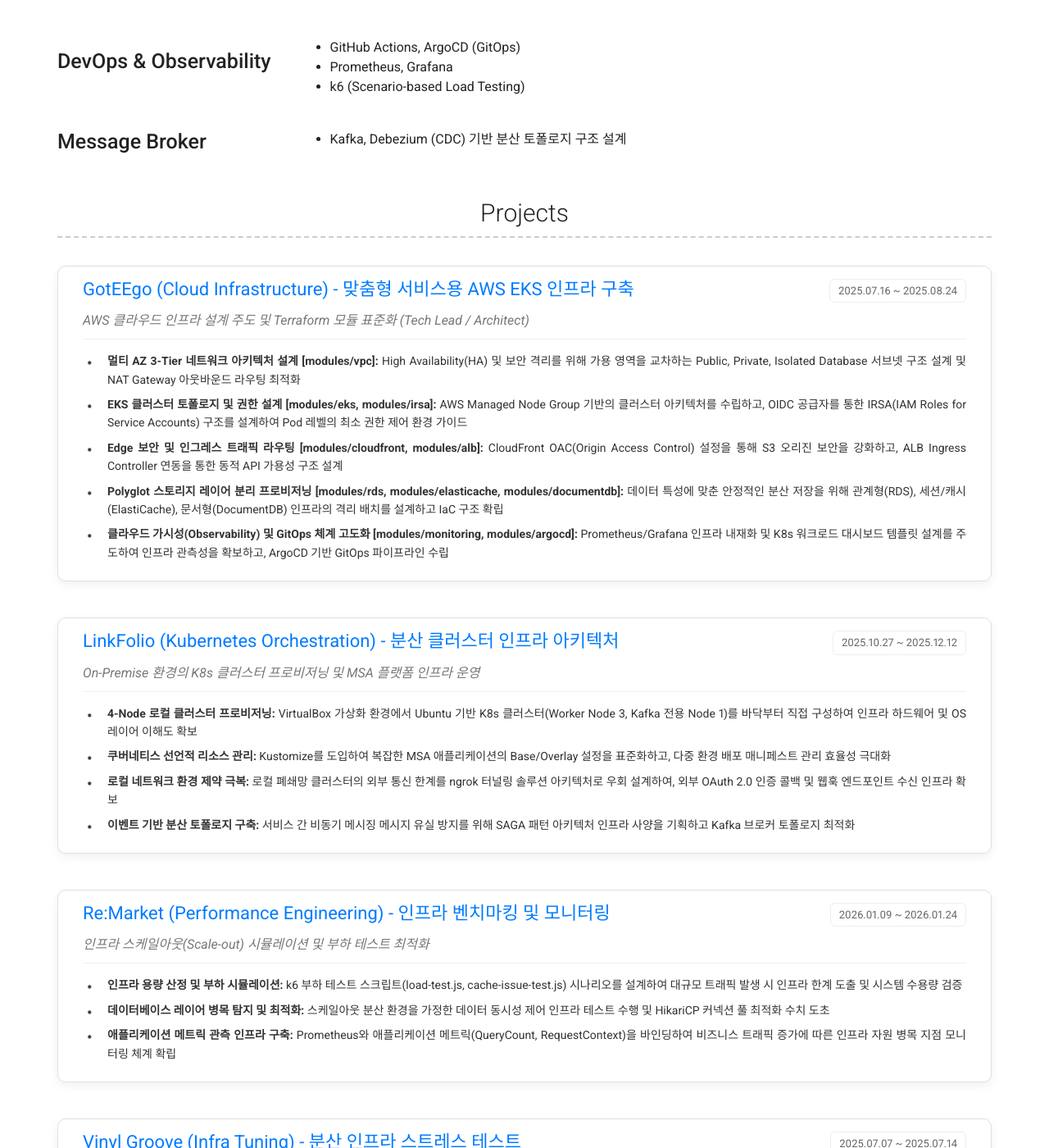
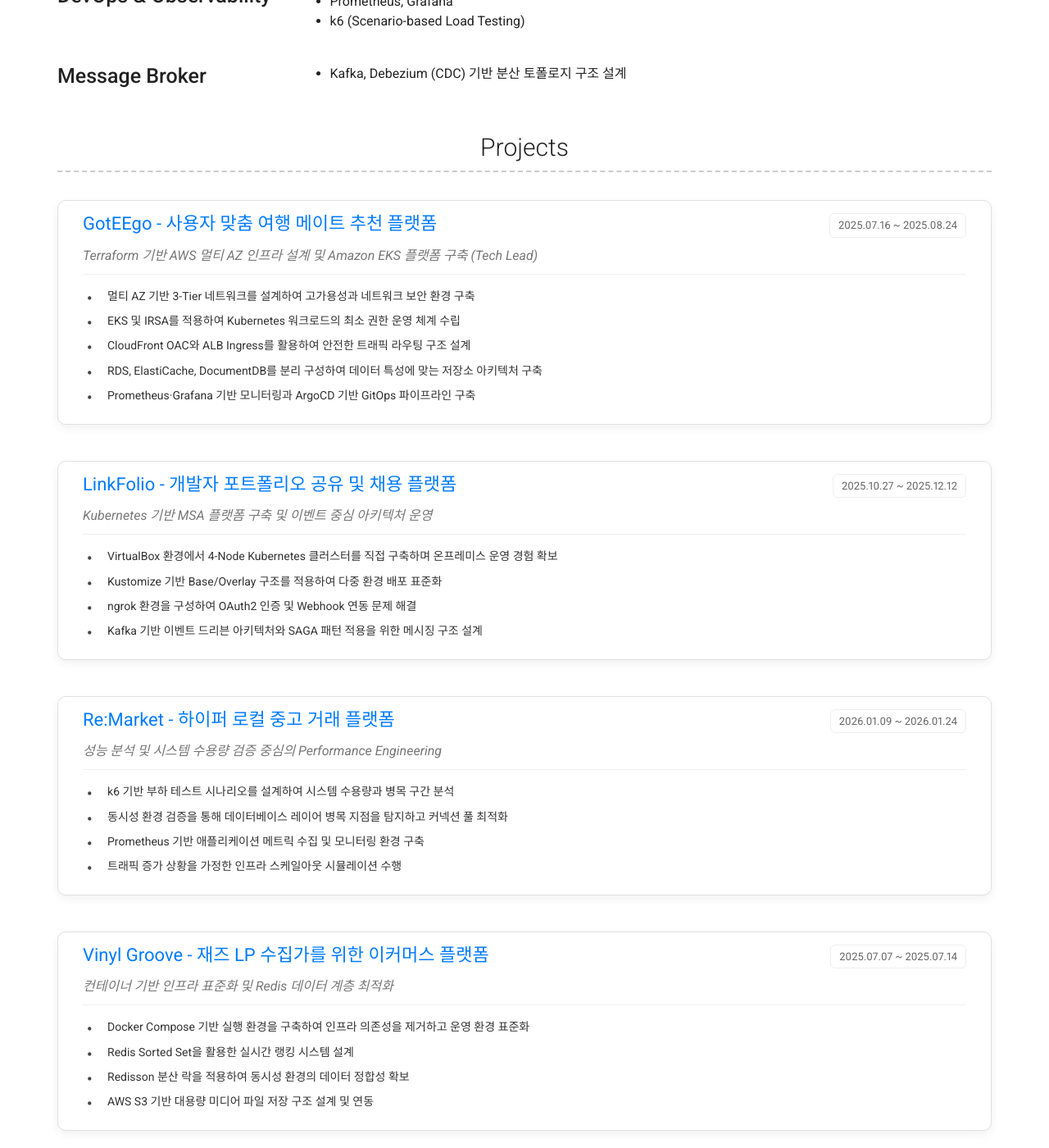
Before and after one commit to HeoJunHyoung/cloud-resume, a Jekyll site: the page built from index.md, in a window 1280 px wide and 1400 px high, scrolled down 1017 px. Shown: the whole window at 82% size. Built offline with Jekyll 4.4.1, drawn with Linux system fonts in a browser that asks for light colours; nearby versions of some CDN libraries; some of the changed text lies outside the part shown.

Commit message:
Update _config.yml

```diff
--- a/_config.yml
+++ b/_config.yml
@@ -31,19 +31,18 @@ about_profile_image: images/profile.png
 about_content: |
   <div class="slogan-container">
     <span class="quote-mark">“</span>
-      <span class="slogan-text">애플리케이션 아키텍처와 트래픽 흐름을 완벽히 이해하는 클라우드 엔지니어</span>
+      <span class="slogan-text">애플리케이션과 인프라를 함께 이해하는 클라우드 엔지니어</span>
     <span class="quote-mark">”</span>
   </div>
 
-  서비스의 맥락과 데이터 흐름을 이해한 상태에서 안정적이고 확장 가능한 클라우드 인프라를 설계·운영하는 **클라우드 및 플랫폼 엔지니어**를 지향하고 있습니다.
+  서비스의 데이터 흐름과 애플리케이션 아키텍처를 이해하고, 이를 바탕으로 안정적이고 확장 가능한 클라우드 플랫폼을 설계·운영하는 엔지니어를 지향합니다.
 
-  Terraform을 활용한 **인프라 코드화(IaC)**를 기반으로 **AWS 멀티 AZ 환경의 3-Tier 아키텍처**와 **Amazon EKS 기반 Kubernetes 환경**을 구축하였으며, 온프레미스 환경에서는 **kubeadm을 활용한 Kubernetes 클러스터**를 직접 구성하며 컨테이너 네트워크와 클러스터 운영 원리를 학습했습니다.
+  Terraform으로 AWS 멀티 AZ 인프라와 Amazon EKS 환경을 구축하며 IaC 및 컨테이너 오케스트레이션 역량을 쌓았고, Kafka·Redis 기반 분산 시스템을 구성하며 서비스와 인프라를 함께 바라보는 시야를 넓혀왔습니다.
 
-  또한 **Kafka와 Redis를 활용한 분산 시스템 아키텍처**를 구현하며 서비스 레벨의 데이터 흐름과 인프라 구조를 함께 이해하고자 노력했습니다. 단순히 인프라를 구축하는 것에 그치지 않고 **k6 기반 부하 테스트**를 수행하여 시스템의 한계를 측정하고, **Prometheus와 Grafana 기반의 Observability 환경**을 구축하여 병목 지점을 분석하고 개선한 경험이 있습니다.
+  특히 구축한 시스템을 안정적으로 운영하기 위해 k6 부하 테스트와 Prometheus·Grafana 기반 모니터링 체계를 직접 설계했습니다. 이를 통해 시스템 병목 구간을 분석하고 개선하며, GitOps 기반 자동화와 Observability 향상에 지속적으로 관심을 가지고 있습니다.
 
-  안정적인 서비스 운영을 위해 **GitOps 기반 배포 자동화**와 운영 효율성 향상에 관심을 가지고 있으며, 지금까지 **250여 건 이상의 기술 포스트**를 작성하며 인프라 구축 과정에서 얻은 경험과 트러블슈팅 사례를 기록하고 공유하고 있습니다.
+  이 모든 학습 여정을 기록하기 위해 지금까지 250건 이상의 기술 블로그를 운영하며, 꾸준히 성장하는 엔지니어의 증거를 남기고 있습니다.
 
-  지속적인 학습과 자동화를 통해 안정적인 클라우드 플랫폼을 구축하고 운영할 수 있는 **인프라 엔지니어**로 성장하는 것이 목표입니다.
 
 
 # Content Configuration
@@ -71,6 +70,8 @@ content:
         description: |
           * Kafka, Debezium (CDC) 기반 분산 토폴로지 구조 설계
 
+
+
   - title: Projects
     layout: list
     content:
@@ -79,17 +80,21 @@ content:
         description: |
           <div class="project-card">
             <div class="project-card-header">
-              <a href="https://github.com/heojunhyoung/goteego-backend" class="project-title-link" target="_blank">GotEEgo (Cloud Infrastructure) - 맞춤형 서비스용 AWS EKS 인프라 구축</a>
+              <a href="https://github.com/heojunhyoung/goteego-backend" class="project-title-link" target="_blank">GotEEgo - 사용자 맞춤 여행 메이트 추천 플랫폼</a>
               <div class="project-card-date">2025.07.16 ~ 2025.08.24</div>
             </div>
-            <div class="project-card-subtitle">AWS 클라우드 인프라 설계 주도 및 Terraform 모듈 표준화 (Tech Lead / Architect)</div>
+
+            <div class="project-card-subtitle">
+              Terraform 기반 AWS 멀티 AZ 인프라 설계 및 Amazon EKS 플랫폼 구축 (Tech Lead)
+            </div>
+
             <div class="project-card-content">
               <ul class="project-card-list">
-                <li><b>멀티 AZ 3-Tier 네트워크 아키텍처 설계 [modules/vpc]:</b> High Availability(HA) 및 보안 격리를 위해 가용 영역을 교차하는 Public, Private, Isolated Database 서브넷 구조 설계 및 NAT Gateway 아웃바운드 라우팅 최적화</li>
-                <li><b>EKS 클러스터 토폴로지 및 권한 설계 [modules/eks, modules/irsa]:</b> AWS Managed Node Group 기반의 클러스터 아키텍처를 수립하고, OIDC 공급자를 통한 IRSA(IAM Roles for Service Accounts) 구조를 설계하여 Pod 레벨의 최소 권한 제어 환경 가이드</li>
-                <li><b>Edge 보안 및 인그레스 트래픽 라우팅 [modules/cloudfront, modules/alb]:</b> CloudFront OAC(Origin Access Control) 설정을 통해 S3 오리진 보안을 강화하고, ALB Ingress Controller 연동을 통한 동적 API 가용성 구조 설계</li>
-                <li><b>Polyglot 스토리지 레이어 분리 프로비저닝 [modules/rds, modules/elasticache, modules/documentdb]:</b> 데이터 특성에 맞춘 안정적인 분산 저장을 위해 관계형(RDS), 세션/캐시(ElastiCache), 문서형(DocumentDB) 인프라의 격리 배치를 설계하고 IaC 구조 확립</li>
-                <li><b>클라우드 가시성(Observability) 및 GitOps 체계 고도화 [modules/monitoring, modules/argocd]:</b> Prometheus/Grafana 인프라 내재화 및 K8s 워크로드 대시보드 템플릿 설계를 주도하여 인프라 관측성을 확보하고, ArgoCD 기반 GitOps 파이프라인 수립</li>
+                <li>멀티 AZ 기반 3-Tier 네트워크를 설계하여 고가용성과 네트워크 보안 환경 구축</li>
+                <li>EKS 및 IRSA를 적용하여 Kubernetes 워크로드의 최소 권한 운영 체계 수립</li>
+                <li>CloudFront OAC와 ALB Ingress를 활용하여 안전한 트래픽 라우팅 구조 설계</li>
+                <li>RDS, ElastiCache, DocumentDB를 분리 구성하여 데이터 특성에 맞는 저장소 아키텍처 구축</li>
+                <li>Prometheus·Grafana 기반 모니터링과 ArgoCD 기반 GitOps 파이프라인 구축</li>
               </ul>
             </div>
           </div>
@@ -99,16 +104,20 @@ content:
         description: |
           <div class="project-card">
             <div class="project-card-header">
-              <a href="https://github.com/HeoJunHyoung/Linkfolio-backend" class="project-title-link" target="_blank">LinkFolio (Kubernetes Orchestration) - 분산 클러스터 인프라 아키텍처</a>
+              <a href="https://github.com/HeoJunHyoung/Linkfolio-backend" class="project-title-link" target="_blank">LinkFolio - 개발자 포트폴리오 공유 및 채용 플랫폼</a>
               <div class="project-card-date">2025.10.27 ~ 2025.12.12</div>
             </div>
-            <div class="project-card-subtitle">On-Premise 환경의 K8s 클러스터 프로비저닝 및 MSA 플랫폼 인프라 운영</div>
+
+            <div class="project-card-subtitle">
+              Kubernetes 기반 MSA 플랫폼 구축 및 이벤트 중심 아키텍처 운영
+            </div>
+
             <div class="project-card-content">
               <ul class="project-card-list">
-                <li><b>4-Node 로컬 클러스터 프로비저닝:</b> VirtualBox 가상화 환경에서 Ubuntu 기반 K8s 클러스터(Worker Node 3, Kafka 전용 Node 1)를 바닥부터 직접 구성하여 인프라 하드웨어 및 OS 레이어 이해도 확보</li>
-                <li><b>쿠버네티스 선언적 리소스 관리:</b> Kustomize를 도입하여 복잡한 MSA 애플리케이션의 Base/Overlay 설정을 표준화하고, 다중 환경 배포 매니페스트 관리 효율성 극대화</li>
-                <li><b>로컬 네트워크 환경 제약 극복:</b> 로컬 폐쇄망 클러스터의 외부 통신 한계를 ngrok 터널링 솔루션 아키텍처로 우회 설계하여, 외부 OAuth 2.0 인증 콜백 및 웹훅 엔드포인트 수신 인프라 확보</li>
-                <li><b>이벤트 기반 분산 토폴로지 구축:</b> 서비스 간 비동기 메시징 메시지 유실 방지를 위해 SAGA 패턴 아키텍처 인프라 사양을 기획하고 Kafka 브로커 토폴로지 최적화</li>
+                <li>VirtualBox 환경에서 4-Node Kubernetes 클러스터를 직접 구축하며 온프레미스 운영 경험 확보</li>
+                <li>Kustomize 기반 Base/Overlay 구조를 적용하여 다중 환경 배포 표준화</li>
+                <li>ngrok 환경을 구성하여 OAuth2 인증 및 Webhook 연동 문제 해결</li>
+                <li>Kafka 기반 이벤트 드리븐 아키텍처와 SAGA 패턴 적용을 위한 메시징 구조 설계</li>
               </ul>
             </div>
           </div>
@@ -118,15 +127,20 @@ content:
         description: |
           <div class="project-card">
             <div class="project-card-header">
-              <a href="https://github.com/HeoJunHyoung/re-market" class="project-title-link" target="_blank">Re:Market (Performance Engineering) - 인프라 벤치마킹 및 모니터링</a>
+              <a href="https://github.com/HeoJunHyoung/re-market" class="project-title-link" target="_blank">Re:Market - 하이퍼 로컬 중고 거래 플랫폼</a>
               <div class="project-card-date">2026.01.09 ~ 2026.01.24</div>
             </div>
-            <div class="project-card-subtitle">인프라 스케일아웃(Scale-out) 시뮬레이션 및 부하 테스트 최적화</div>
+
+            <div class="project-card-subtitle">
+              성능 분석 및 시스템 수용량 검증 중심의 Performance Engineering
+            </div>
+
             <div class="project-card-content">
               <ul class="project-card-list">
-                <li><b>인프라 용량 산정 및 부하 시뮬레이션:</b> k6 부하 테스트 스크립트(load-test.js, cache-issue-test.js) 시나리오를 설계하여 대규모 트래픽 발생 시 인프라 한계 도출 및 시스템 수용량 검증</li>
-                <li><b>데이터베이스 레이어 병목 탐지 및 최적화:</b> 스케일아웃 분산 환경을 가정한 데이터 동시성 제어 인프라 테스트 수행 및 HikariCP 커넥션 풀 최적화 수치 도초</li>
-                <li><b>애플리케이션 메트릭 관측 인프라 구축:</b> Prometheus와 애플리케이션 메트릭(QueryCount, RequestContext)을 바인딩하여 비즈니스 트래픽 증가에 따른 인프라 자원 병목 지점 모니터링 체계 확립</li>
+                <li>k6 기반 부하 테스트 시나리오를 설계하여 시스템 수용량과 병목 구간 분석</li>
+                <li>동시성 환경 검증을 통해 데이터베이스 레이어 병목 지점을 탐지하고 커넥션 풀 최적화</li>
+                <li>Prometheus 기반 애플리케이션 메트릭 수집 및 모니터링 환경 구축</li>
+                <li>트래픽 증가 상황을 가정한 인프라 스케일아웃 시뮬레이션 수행</li>
               </ul>
             </div>
           </div>
@@ -136,15 +150,20 @@ content:
         description: |
           <div class="project-card">
             <div class="project-card-header">
-              <a href="https://github.com/HeoJunHyoung/vinyl-groove-backend" class="project-title-link" target="_blank">Vinyl Groove (Infra Tuning) - 분산 인프라 스트레스 테스트</a>
+              <a href="https://github.com/HeoJunHyoung/vinyl-groove-backend" class="project-title-link" target="_blank">Vinyl Groove - 재즈 LP 수집가를 위한 이커머스 플랫폼</a>
               <div class="project-card-date">2025.07.07 ~ 2025.07.14</div>
             </div>
-            <div class="project-card-subtitle">컨테이너 기반 인프라 표준화 및 분산 캐시/락 스토리지 튜닝</div>
+
+            <div class="project-card-subtitle">
+              컨테이너 기반 인프라 표준화 및 Redis 데이터 계층 최적화
+            </div>
+
             <div class="project-card-content">
               <ul class="project-card-list">
-                <li><b>인프라 자원 격리 및 컨테이너 표준화:</b> Docker-Compose 아키텍처 설계를 주도하여 하부 인프라 종속성을 제거하고, 환경 변화에 유연한 컨테이너 기반 인프라 파이프라인 표준 수립</li>
-                <li><b>Redis 분산 데이터 레이어 구조 설계:</b> 고가용성을 고려한 Redis Sorted Set 랭킹 구조 및 동시성 차단을 위한 Redisson 분산 락 메모리 자원 아키텍처 기획</li>
-                <li><b>오리진 스토리지 연동 아키텍처:</b> 대용량 미디어 파일 처리를 위한 클라우드 파일 스토리지(AWS S3) 아키텍처 백엔드 결합 가이드 설계</li>
+                <li>Docker Compose 기반 실행 환경을 구축하여 인프라 의존성을 제거하고 운영 환경 표준화</li>
+                <li>Redis Sorted Set을 활용한 실시간 랭킹 시스템 설계</li>
+                <li>Redisson 분산 락을 적용하여 동시성 환경의 데이터 정합성 확보</li>
+                <li>AWS S3 기반 대용량 미디어 파일 저장 구조 설계 및 연동</li>
               </ul>
             </div>
           </div>
```
